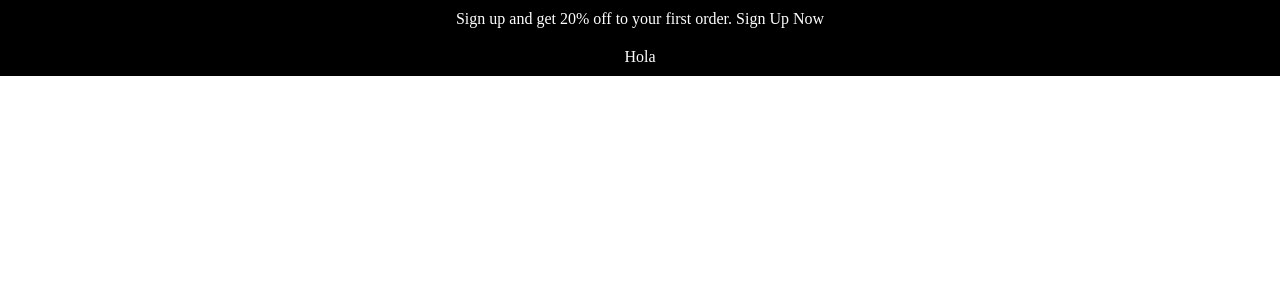
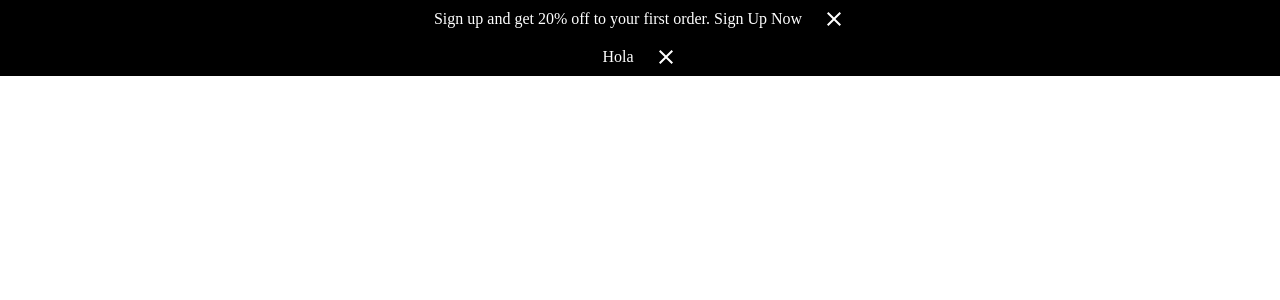
Before and after one commit to nicomacha/e-commerce-nico, a React (Vite) app: page / in a window 1280 px wide. Shown: the top 300 px of the page. Built offline with nearby package versions, Linux system fonts and the light colour scheme.

Commit message:
feat: add new icon to close and add state internal

```diff
--- a/src/module/core/components/bar-top.component.tsx
+++ b/src/module/core/components/bar-top.component.tsx
@@ -1,15 +1,36 @@
-import { styled } from "@mui/material";
-interface BarTop {text:string}
-export const BarTop = ({text}:BarTop) => {
+import { useState } from 'react';
+import { styled } from '@mui/material';
+import CloseIcon from '@mui/icons-material/Close';
+interface BarTop {
+  text: string;
+}
 
-  return <Container>{text}</Container>;
+export const BarTop = ({ text }: BarTop) => {
+  const [isOpen, setIsOpen] = useState(true);
+
+  if (!isOpen) return null;
+
+  return (
+    <Container>
+      {text}{' '}
+      <CloseIcon
+        onClick={() => setIsOpen(false)}
+        style={{
+          marginLeft: 20,
+          cursor: 'pointer',
+        }}
+      />
+    </Container>
+  );
 };
 
-const Container = styled("div")({
-  backgroundColor: "black",
-  color: "white",
+//Poner estilos del icono en un componente custom
+
+const Container = styled('div')({
+  backgroundColor: 'black',
+  color: 'white',
   height: 38,
-  display: "flex",
-  alignItems: "center",
-  justifyContent: "center",
+  display: 'flex',
+  alignItems: 'center',
+  justifyContent: 'center',
 });
```
